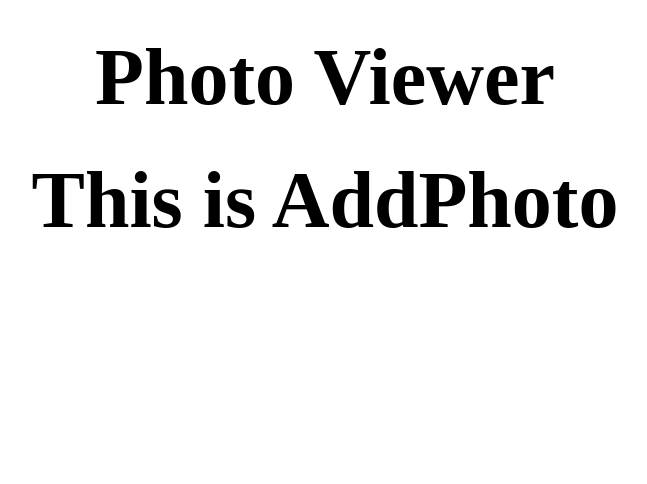
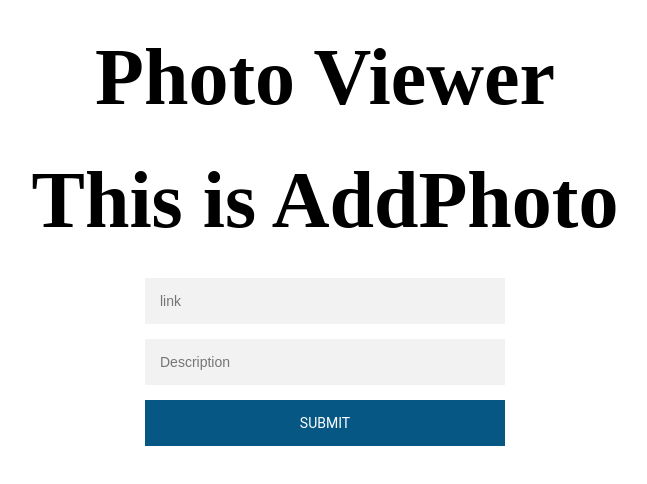
Before and after one commit to srinivasakatru/ReactRedux, a React app in the folder photoviewer/: page /addPhoto in a window 1280 px wide. Shown: the whole page, without its empty margins (315-962 px from the left). Built offline with nearby package versions, Linux system fonts and the light colour scheme; a web font is replaced by a local one.

Commit message:
Feature: Adding photo is added to Photo Viewer App

```diff
--- a/photoviewer/src/Components/AddPhoto.js
+++ b/photoviewer/src/Components/AddPhoto.js
@@ -1,10 +1,31 @@
 import React,{Component} from 'react';
 
 class AddPhoto extends Component{
+    constructor(){
+        super()
+        this.handleSubmit = this.handleSubmit.bind(this);
+    }
+    handleSubmit(event){
+        event.preventDefault()
+        console.log(event.target.elements.link.value)
+        console.log(event.target.elements.desc.value)
+        let item = {
+            id: Number(new Date()),
+            description: event.target.elements.desc.value,
+            imageLink: event.target.elements.link.value
+        };
+        this.props.onAddPhoto(item);
+    }
     render(){
         return <div>
+
                 <h1> This is AddPhoto
                 </h1>
+                    <form onSubmit={this.handleSubmit}>
+                        <input name='link' placeholder='link'></input>
+                        <input name='desc' placeholder='Description'></input>
+                        <button> Submit </button>
+                    </form>
                 </div>
     }
 }
--- a/photoviewer/src/Components/PhotoViewer.js
+++ b/photoviewer/src/Components/PhotoViewer.js
@@ -8,28 +8,29 @@ class PhotoViewer extends Component{
         super()
         this.state = {
            posts: [{
-            id: "0",
+            id: Number(new Date()),
             description: "beautiful landscape",
             imageLink: "https://image.jimcdn.com/app/cms/image/transf/none/path/sa6549607c78f5c11/image/i4eeacaa2dbf12d6d/version/1490299332/most-beautiful-landscapes-in-europe-lofoten-european-best-destinations-copyright-iakov-kalinin.jpg" +
             "3919321_1443393332_n.jpg"
             }, {
-            id: "1",
+            id: Number(new Date()),
             description: "Aliens???",
             imageLink: "https://img.purch.com/rc/640x415/aHR0cDovL3d3dy5zcGFjZS5jb20vaW1hZ2VzL2kvMDAwLzA3Mi84NTEvb3JpZ2luYWwvc3BhY2V4LWlyaWRpdW00LWxhdW5jaC10YXJpcS1tYWxpay5qcGc=" +
             "08323785_735653395_n.jpg"
             }, {
-            id: "2",
+            id: Number(new Date()),
             description: "On a vacation!",
             imageLink: "https://fm.cnbc.com/applications/cnbc.com/resources/img/editorial/2017/08/24/104670887-VacationExplainsTHUMBWEB.1910x1000.jpg"
             }]
         }
-        const item = {id: "4",
+        const item = {id: Number(new Date()),
         description: "beautiful landscape",
         imageLink: "https://image.jimcdn.com/app/cms/image/transf/none/path/sa6549607c78f5c11/image/i4eeacaa2dbf12d6d/version/1490299332/most-beautiful-landscapes-in-europe-lofoten-european-best-destinations-copyright-iakov-kalinin.jpg" +
         "3919321_1443393332_n.jpg"
         }
         this.state.posts.push(item)
         this.removePhoto = this.removePhoto.bind(this)
+        this.addPhoto = this.addPhoto.bind(this)
     }
     removePhoto(removedPost){
         console.log("Inside removePhoto");
@@ -37,6 +38,12 @@ class PhotoViewer extends Component{
             posts: state.posts.filter(post => post.id !== removedPost.id)
         }))
         console.log(this.state.posts)
+    }
+
+    addPhoto(photoAdded){
+        this.setState((state)=>({
+            posts: state.posts.concat(photoAdded)
+        }))
     }
     componentDidUpdate(){
         console.log("componentDidUpdate");
@@ -52,8 +59,11 @@ class PhotoViewer extends Component{
                                 </div>
                             </div>
                     }/>
-                    <Route path='/addPhoto' render={()=>
-                        <AddPhoto/>
+                    <Route path='/addPhoto' render={({history})=>
+                        <AddPhoto onAddPhoto={(addedPost)=>{
+                            this.addPhoto(addedPost)
+                            history.push('/')
+                        }}/>
                     }/>
                 </div>
         )
--- a/photoviewer/src/styles/style.css
+++ b/photoviewer/src/styles/style.css
@@ -49,3 +49,35 @@ h1 {
     background-size: contain;
     border:none;
 }
+
+form {
+    width: 360px;
+    padding: 0 0 0;
+    margin: auto;
+   }
+
+   form input {
+    font-family: sans-serif;
+    outline: 0;
+    background: #f2f2f2;
+    width: 100%;
+    border: 0;
+    margin: 0 0 15px;
+    padding: 15px;
+    box-sizing: border-box;
+    font-size: 14px;
+    }
+   form button {
+    font-family: "Roboto", sans-serif;
+    text-transform: uppercase;
+    outline: 0;
+    background:#065784;
+    width: 100%;
+    border: 0;
+    padding: 15px;
+    color: #FFFFFF;
+    font-size: 14px;
+    -webkit-transition: all 0.3 ease;
+    transition: all 0.3 ease;
+    cursor: pointer;
+    }
```
